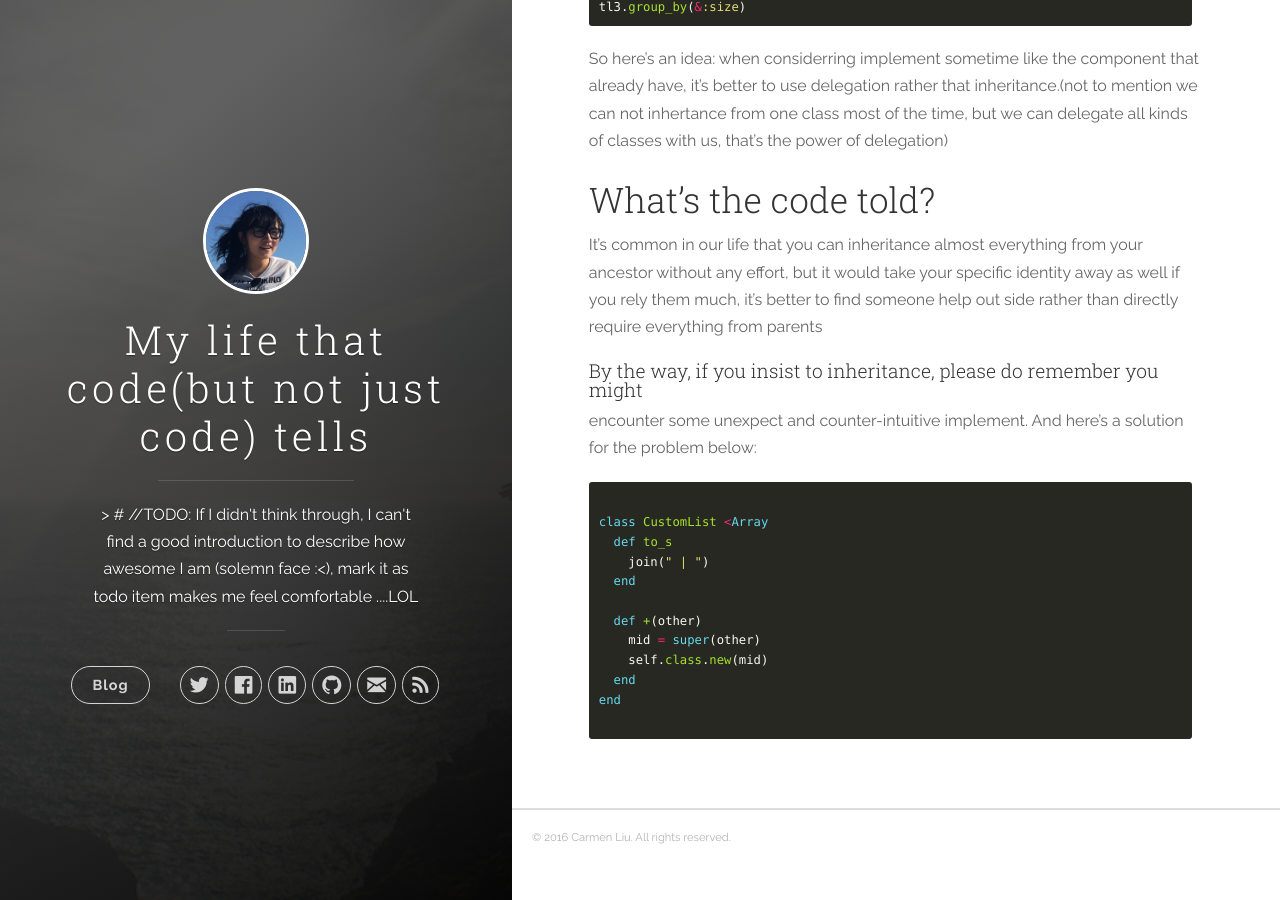
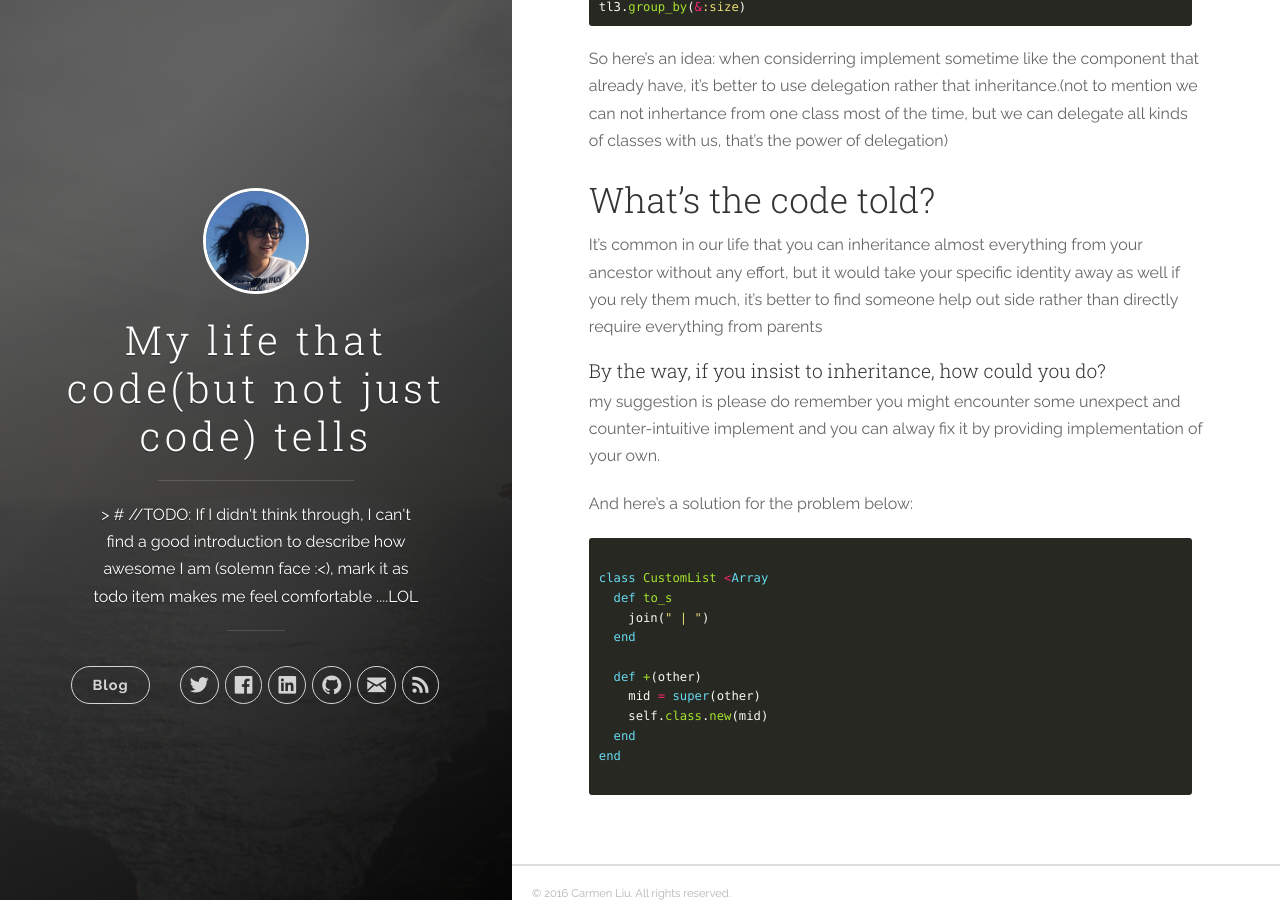
Before and after one commit to carmen0208/carmen0208.github.io, a Jekyll site: the page built from _posts/2016-09-28-delegation-over-inheritance.markdown, in a window 1280 px wide and 900 px high, scrolled down 1600 px. Built offline with Jekyll 4.4.1, drawn with Linux system fonts in a browser that asks for light colours; nearby versions of some CDN libraries; comment, search, counter and statistics services are not loaded.

Commit message:
style changes

````diff
--- a/_posts/2016-09-28-delegation-over-inheritance.markdown
+++ b/_posts/2016-09-28-delegation-over-inheritance.markdown
@@ -89,9 +89,13 @@ It's common in our life that you can inheritance almost everything from your anc
 your specific identity away as well if you rely them much, it's better to find someone help
 out side rather than directly require everything from parents
 
-#### By the way, if you insist to inheritance, please do remember you might
-encounter some unexpect and counter-intuitive implement. And here's a solution
-for the problem below:
+#### By the way, if you insist to inheritance, how could you do?
+
+my suggestion is please do remember you might encounter some unexpect and counter-intuitive implement and you can alway fix it
+by providing implementation of your own.
+
+And here's a solution for the problem below:
+
 ```ruby
 
 class CustomList <Array
--- a/index.html
+++ b/index.html
@@ -8,7 +8,7 @@ layout: default
     {% for post in paginator.posts %}
       <li>
         <h2 class="post-list__post-title post-title"><a href="{{ site.baseurl }}{{ post.url }}" title="{{ post.title }}">{{ post.title }}</a></h2>
-        <p class="excerpt">{{ post.excerpt | remove: '<p>' | remove: '</p>' }}&hellip;</p>
+        <!-- <p class="excerpt">{{ post.excerpt | remove: '<p>' | remove: '</p>' }}&hellip;</p> -->
         <div class="post-list__meta"><time datetime="{{ post.date | date: "%-d %b %Y" }}"
           class="post-list__meta--date date">{{ post.date | date: "%-d %b %Y" }}</time> &#8226;
            <span class="post-meta__tags">on {% for tag in post.tags %}<a href="{{ site.baseurl }}tags/#{{ tag }}">{{ tag }}</a> {% endfor %}
````
